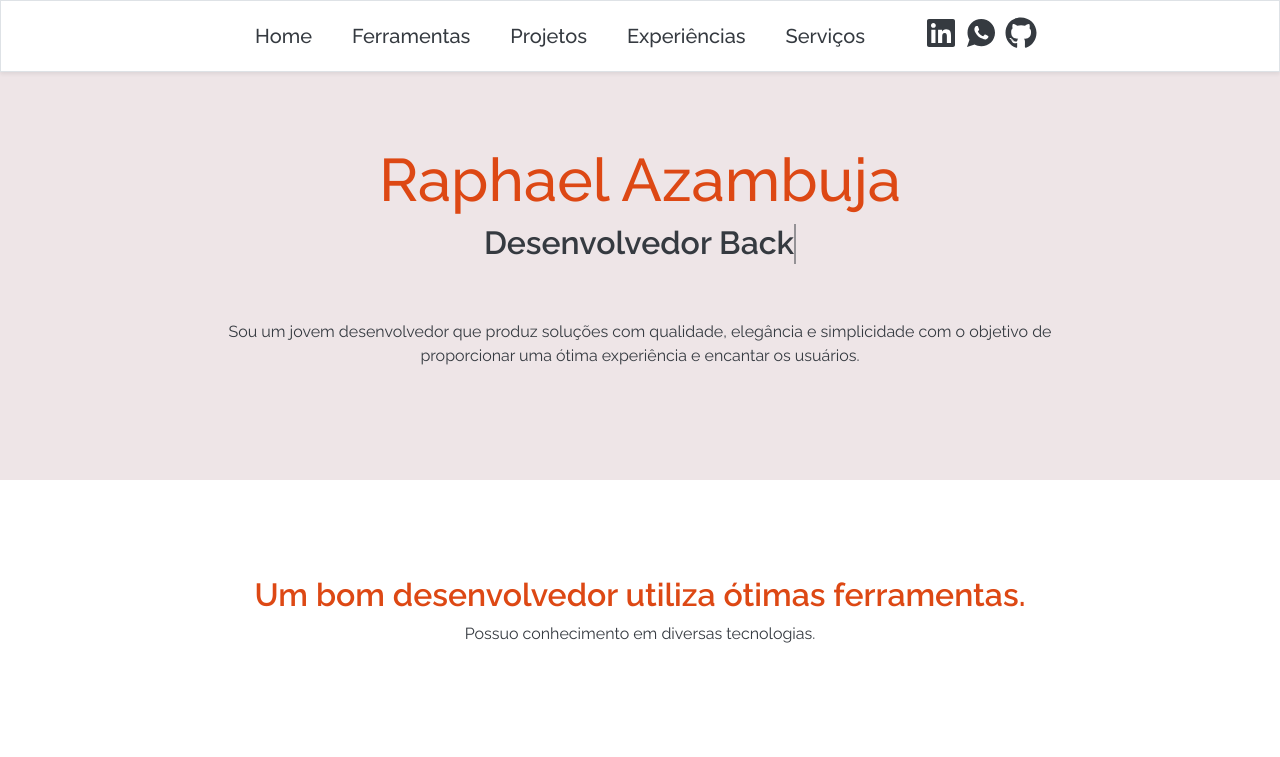
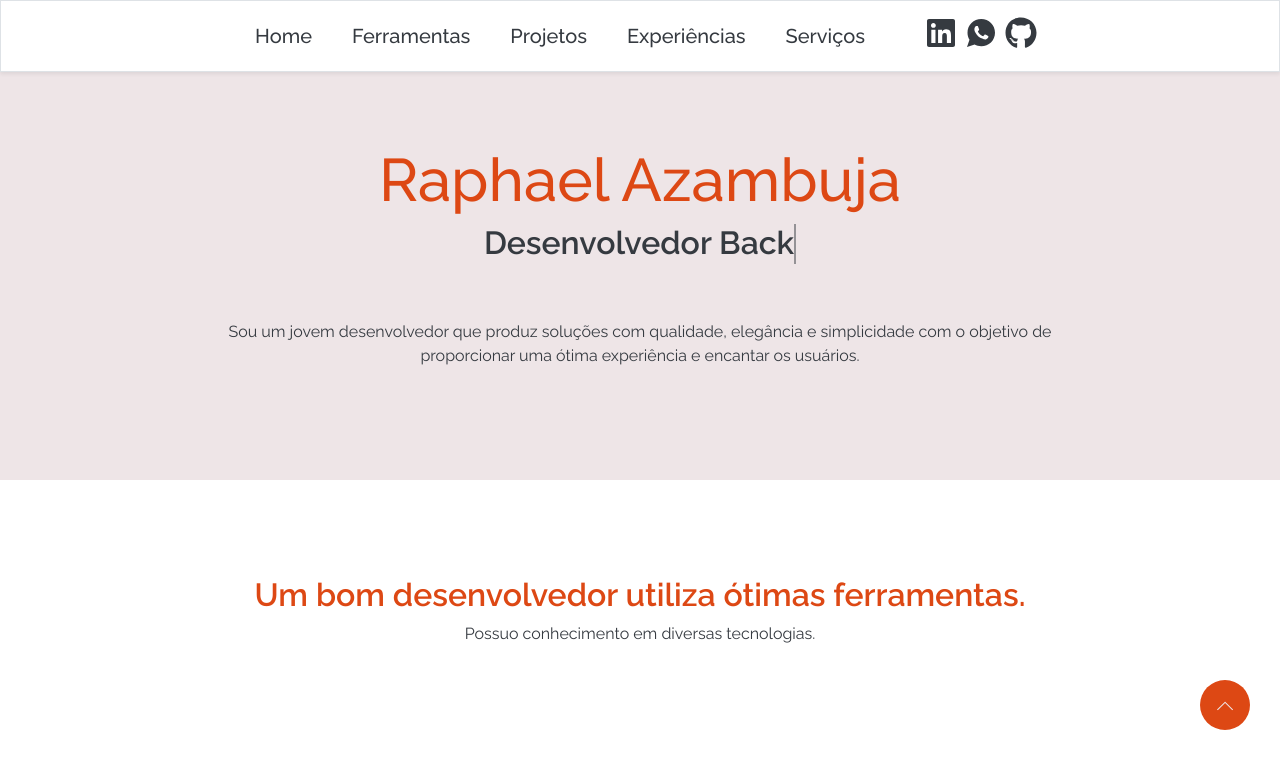
Before and after one commit to RaphaelAzambuja/portfolio, a Next.js app: page / in a window 1280 px wide. Shown: the top 757 px of the page. Built offline with nearby package versions, Linux system fonts and the light colour scheme.

Commit message:
fix: adicionado botão que vai pro topo

```diff
--- a/src/app/page.tsx
+++ b/src/app/page.tsx
@@ -3,6 +3,7 @@ import Footer from "@/components/footer/Footer";
 import Header from "@/components/header/Header";
 import Presentation from "@/components/Presentation/Presentation";
 import Projects from "@/components/Projects/Projects";
+import ScrollToTopBtn from "@/components/ScrollToTopBtn/ScrollToTopBtn";
 import "./globals.scss"
 
 export default function Home() {
@@ -12,6 +13,7 @@ export default function Home() {
       <Presentation />
       <Abilities />
       <Projects />
+      <ScrollToTopBtn />
       <Footer />
     </>
   );
--- a/src/components/ScrollToTopBtn/ScrollToTopBtn.scss
+++ b/src/components/ScrollToTopBtn/ScrollToTopBtn.scss
@@ -1,14 +1,17 @@
-@import '../../index.scss';
+@import '../../app/globals.scss';
 
 .to-top-button-main {
   width: fit-content;
   position: fixed;
-  left: 93%;
+  right: 30px;
   top: 85%;
 
   .to-top-btn {
-    width: 60px;
-    height: 60px;
+    width: 50px;
+    height: 50px;
     border-radius: 100%;
+    background: $color-30;
+    border: none;
+    color: $color-60;
   }
 }
--- a/src/components/ScrollToTopBtn/ScrollToTopBtn.tsx
+++ b/src/components/ScrollToTopBtn/ScrollToTopBtn.tsx
@@ -1,3 +1,5 @@
+'use client'
+
 import { SlArrowUp } from "react-icons/sl";
 import  "./ScrollToTopBtn.scss";
 
```
